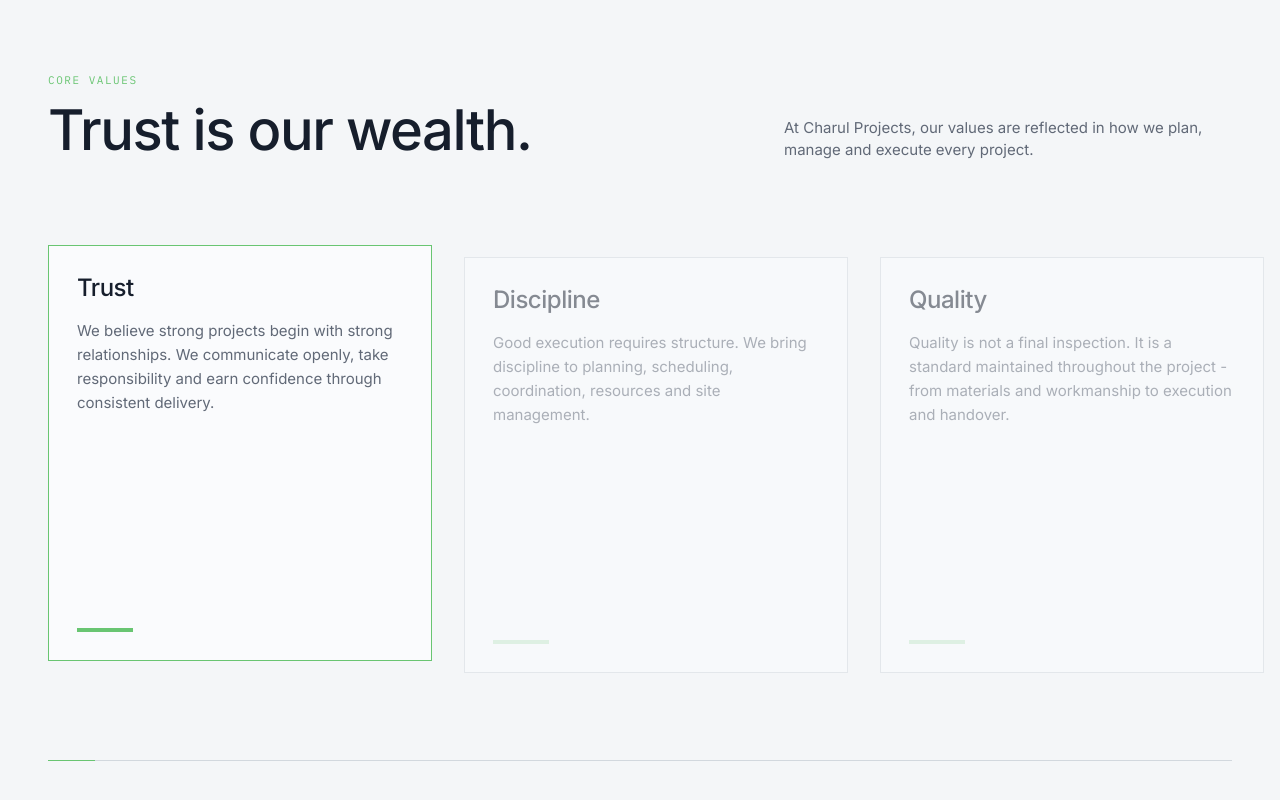
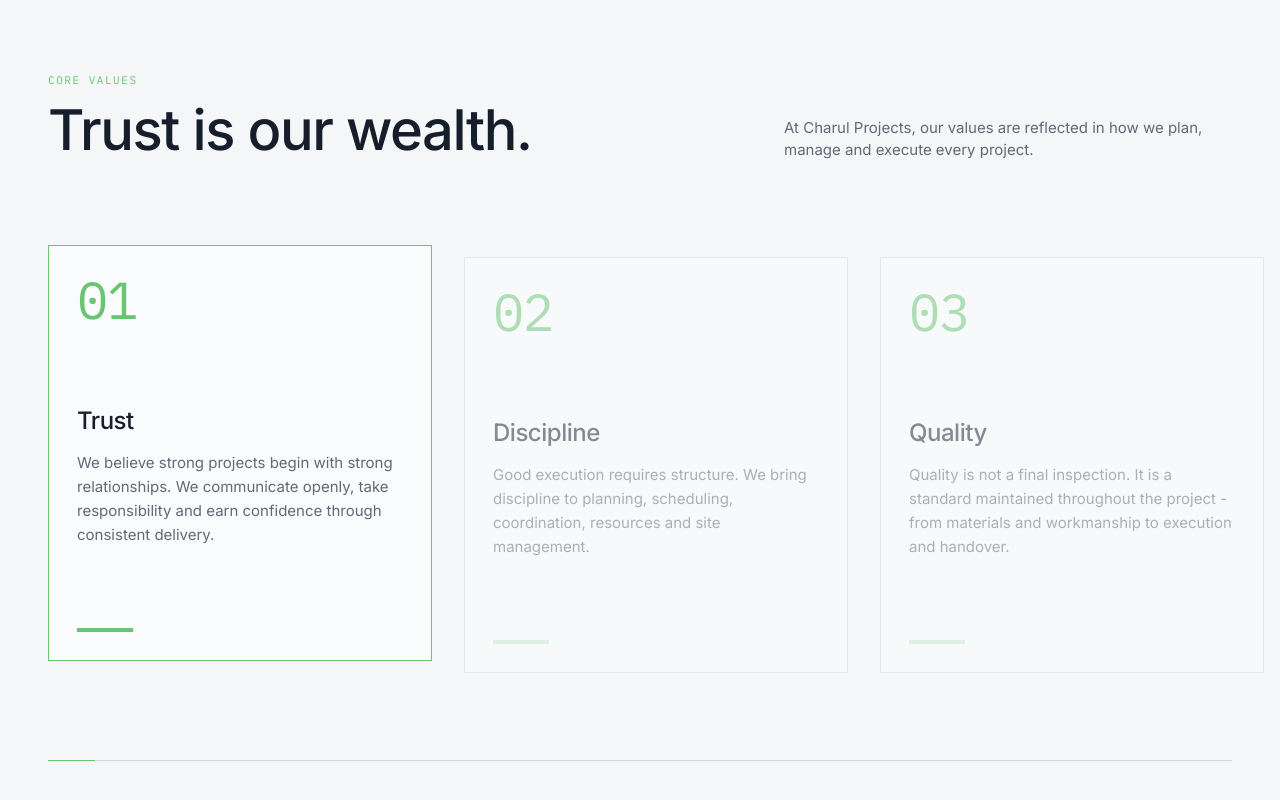
Before and after one commit to enryu-maker/charul-project, a Next.js app: page / in a window 1280 px wide. Shown: the part 2738-3538 px from the top of the page. Built offline with nearby package versions, Linux system fonts and the light colour scheme; no server answers.

Commit message:
feat: add horizontal scroll animation component for core values section

```diff
--- a/src/components/site/horizontal-values.tsx
+++ b/src/components/site/horizontal-values.tsx
@@ -99,7 +99,7 @@ export function HorizontalValues() {
                     >
                         {values.map((v, i) => (
                             <article
-                                key={v.title}
+                                key={v.n}
                                 className="relative flex h-[52vh] w-[78vw] shrink-0 flex-col justify-between border border-border bg-card p-7 sm:w-[54vw] md:w-[40vw] lg:w-[30vw]"
                                 style={{
                                     opacity: i === active ? 1 : 0.5,
@@ -110,6 +110,9 @@ export function HorizontalValues() {
                                         "opacity 450ms ease, transform 450ms ease, border-color 450ms ease",
                                 }}
                             >
+                                <span className="font-mono text-4xl font-normal tracking-tight text-brand-green leading-none md:text-5xl lg:text-[52px]">
+                                    {v.n}
+                                </span>
                                 <div>
                                     <h3 className="text-[20px] font-medium leading-[1.2] tracking-[-0.02em] md:text-[22px] lg:text-[24px]">{v.title}</h3>
                                     <p className="mt-4 text-[14px] font-normal leading-[1.6] text-muted-foreground md:text-[15px]">
```
